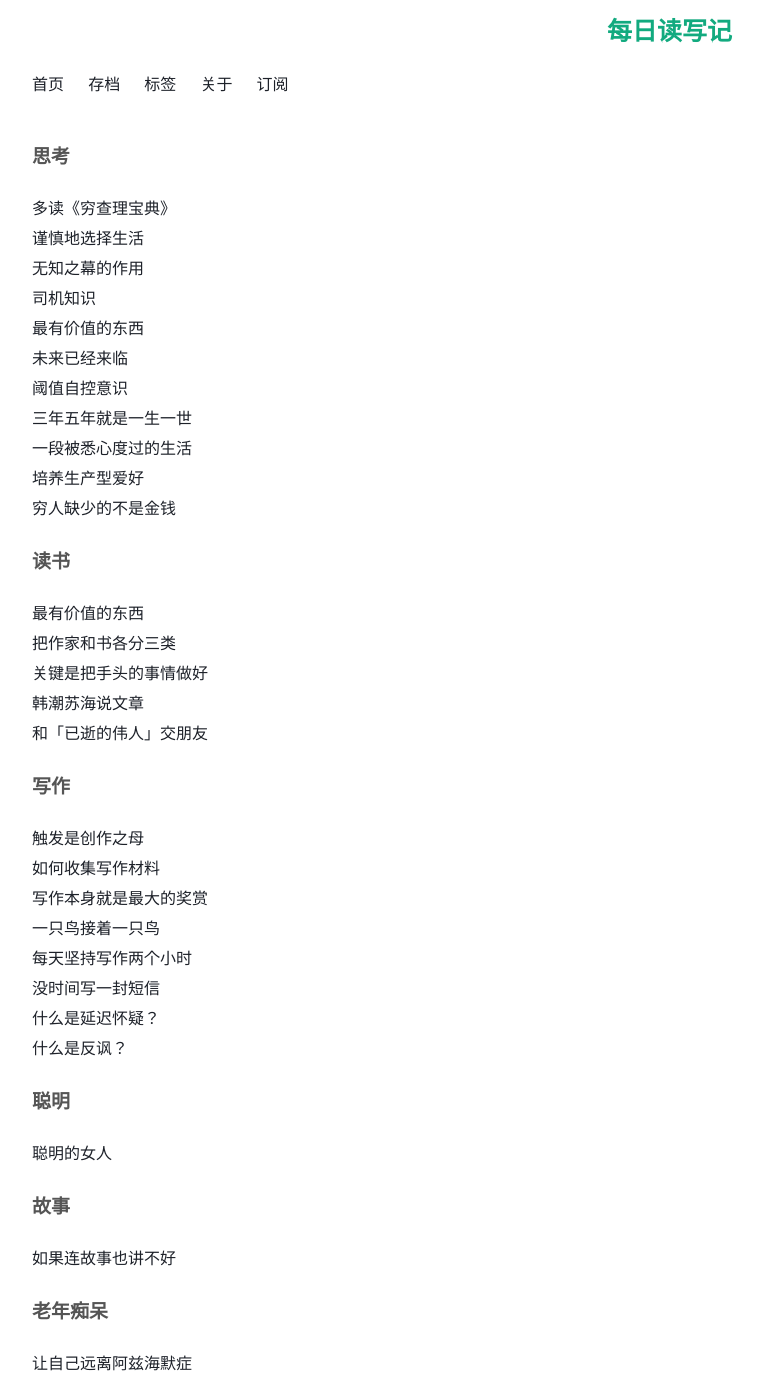
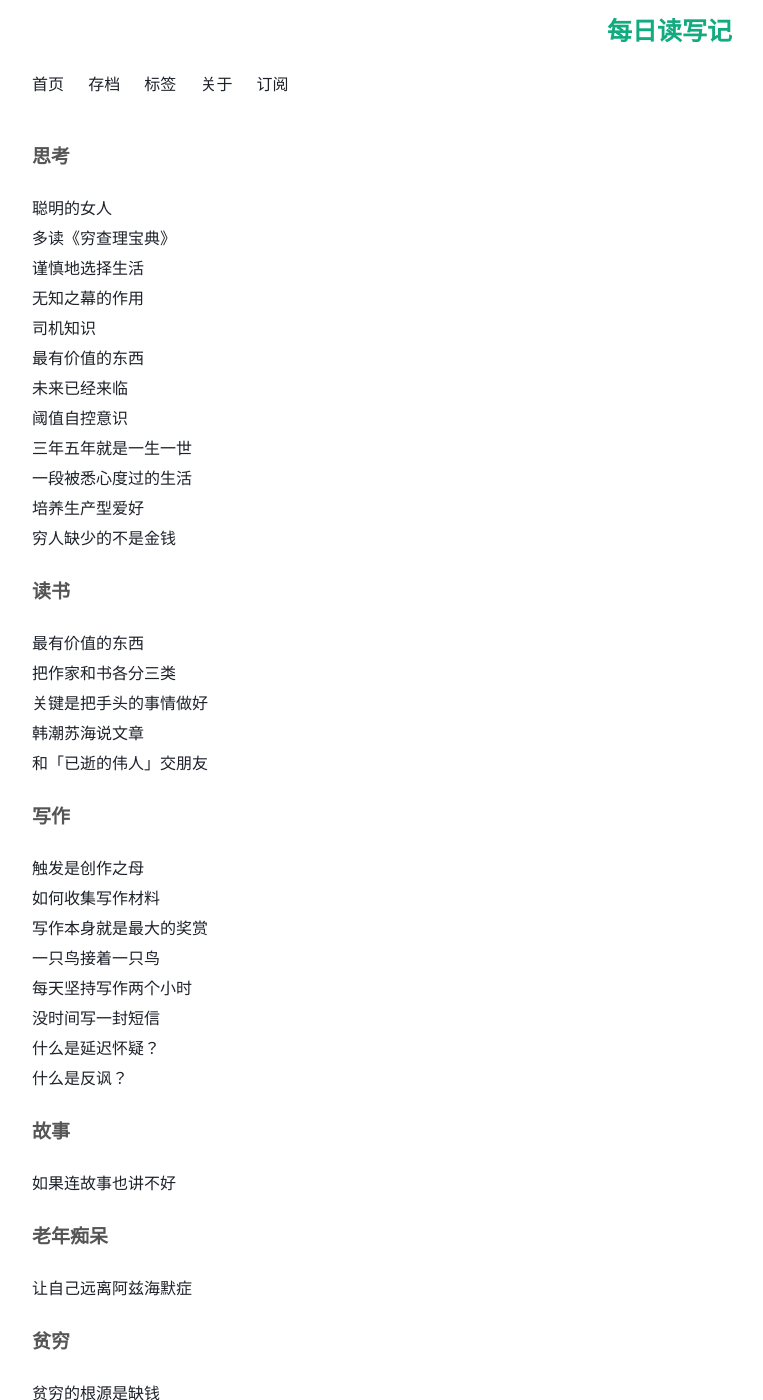
Before and after one commit to Turbo-Snail/ReadingCard, a Jekyll site: the page built from tag.html, in a window 1280 px wide and 1400 px high. Shown: the whole window, without its empty margins (258-1021 px from the left). Built offline with Jekyll 4.4.1, drawn with Linux system fonts in a browser that asks for light colours; comment, search, counter and statistics services are not loaded.

Commit message:
Update 2017-07-08-SmartWoman.md

```diff
--- a/_posts/2017-07-08-SmartWoman.md
+++ b/_posts/2017-07-08-SmartWoman.md
@@ -2,7 +2,7 @@
 layout: post
 title: 聪明的女人
 tags:
-- 聪明
+- 思考
 status: publish
 type: post
 published: true
```
